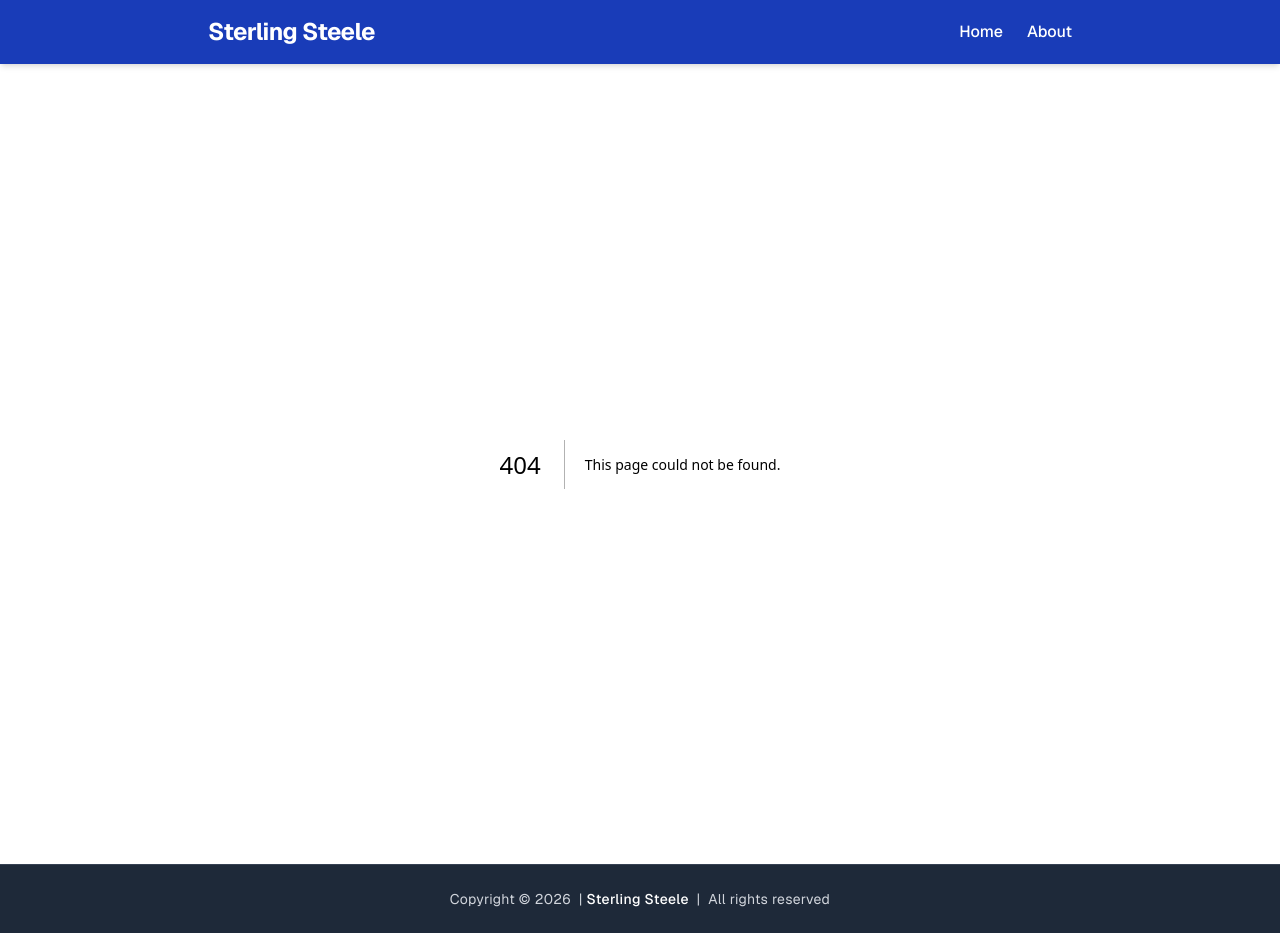
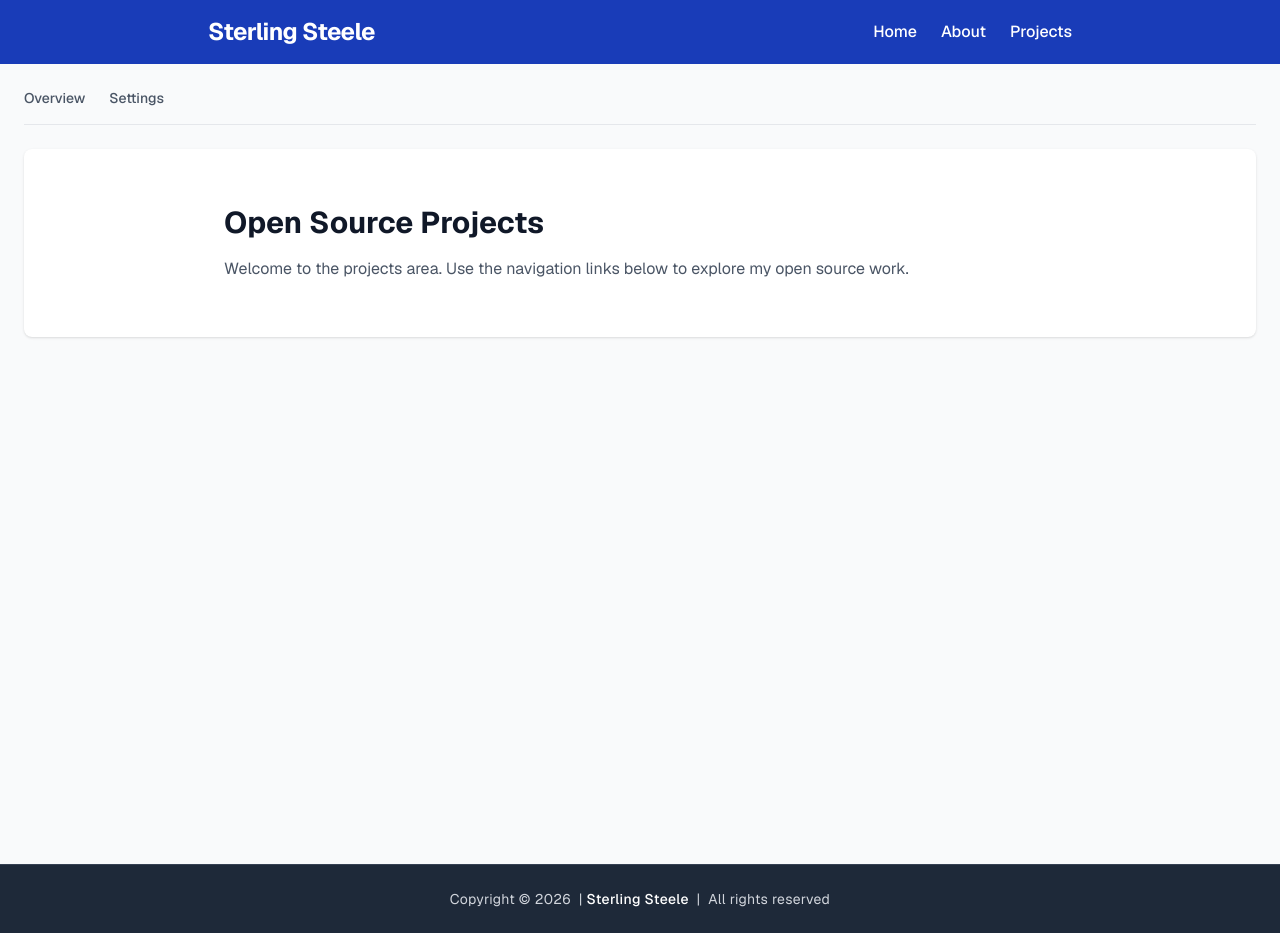
Before and after one commit to sterlingwebsite/wdd430-portfolio, a Next.js app: page /projects/opensource in a window 1280 px wide. Before the commit this address had no page. Built offline with nearby package versions, Linux system fonts and the light colour scheme.

Commit message:
Creating Layouts and Pages

```diff
--- /dev/null
+++ b/app/projects/layout.tsx
@@ -0,0 +1,36 @@
+import Link from 'next/link';
+
+export default function ProjectsLayout({
+  children,
+}: {
+  children: React.ReactNode;
+}) {
+  return (
+    <div className="min-h-screen bg-gray-50 dark:bg-gray-900 p-6">
+      <nav className="mb-6 border-b border-gray-200 dark:border-gray-700 pb-4">
+        <ul className="flex space-x-6 text-sm font-medium text-gray-600 dark:text-gray-400">
+          <li>
+            <Link
+              href="/projects"
+              className="hover:text-blue-600 dark:hover:text-blue-400 transition-colors"
+            >
+              Overview
+            </Link>
+          </li>
+          <li>
+            <Link
+              href="/projects/settings"
+              className="hover:text-blue-600 dark:hover:text-blue-400 transition-colors"
+            >
+              Settings
+            </Link>
+          </li>
+        </ul>
+      </nav>
+
+      <section className="bg-white dark:bg-gray-800 rounded-lg p-6 shadow-sm">
+        {children}
+      </section>
+    </div>
+  );
+}
--- /dev/null
+++ b/app/projects/opensource/page.tsx
@@ -0,0 +1,13 @@
+export default function OpenSourceProjectsPage() {
+  return (
+    <main className="p-8 max-w-4xl mx-auto">
+      <h1 className="text-3xl font-bold text-gray-900 dark:text-white mb-4">
+        Open Source Projects
+      </h1>
+
+      <p className="text-gray-600 dark:text-gray-300">
+        Welcome to the projects area. Use the navigation links below to explore my open source work.
+      </p>
+    </main>
+  );
+}
--- /dev/null
+++ b/app/projects/page.tsx
@@ -0,0 +1,13 @@
+export default function ProjectsOverviewPage() {
+  return (
+    <main className="p-8 max-w-4xl mx-auto">
+      <h1 className="text-3xl font-bold text-gray-900 dark:text-white mb-4">
+        Projects Overview
+      </h1>
+
+      <p className="text-gray-600 dark:text-gray-300">
+        Welcome to the projects area. Use the navigation links below to explore.
+      </p>
+    </main>
+  );
+}
--- /dev/null
+++ b/app/projects/school/page.tsx
@@ -0,0 +1,13 @@
+export default function SchoolProjectsPage() {
+  return (
+    <main className="p-8 max-w-4xl mx-auto">
+      <h1 className="text-3xl font-bold text-gray-900 dark:text-white mb-4">
+        School Projects
+      </h1>
+
+      <p className="text-gray-600 dark:text-gray-300">
+        Welcome to the projects area. Use the navigation links below to explore my school projects.
+      </p>
+    </main>
+  );
+}
--- a/components/Header.tsx
+++ b/components/Header.tsx
@@ -11,6 +11,7 @@ export default function Header() {
         <ul className="flex gap-6 font-medium">
           <li><Link href="/" className="hover:text-blue-200 transition-colors">Home</Link></li>
           <li><Link href="/about" className="hover:text-blue-200 transition-colors">About</Link></li>
+          <li><Link href="/projects" className="hover:text-blue-200 transition-colors">Projects</Link></li>
         </ul>
       </nav>
     </header>
```
